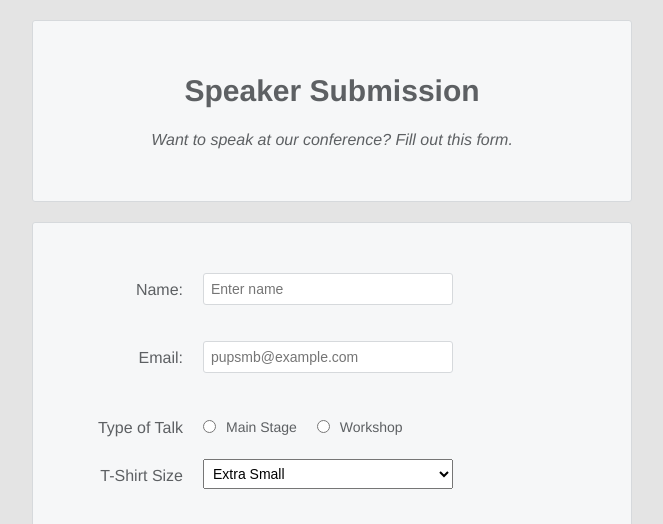
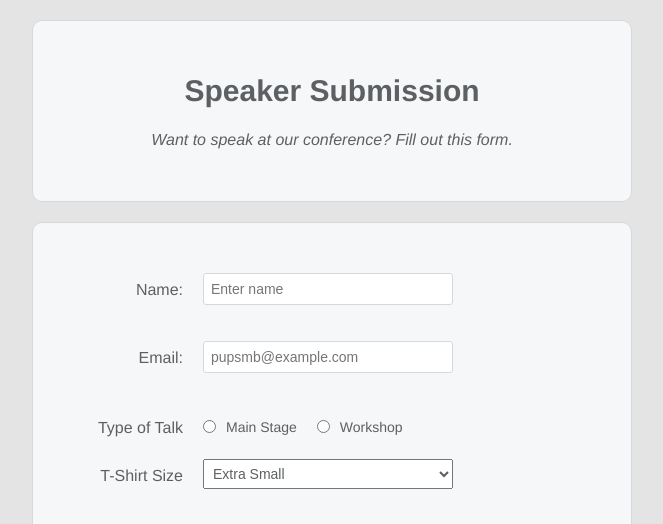
Before and after one commit to krl1403/Lavilla_HTML-FORMS, a plain HTML site: page speaker-submission.html in a window 1280 px wide. Shown: the top 524 px of the page, 308-971 px from the left. Drawn offline with Linux system fonts and the light colour scheme.

Commit message:
adjusted layout

```diff
--- a/styles.css
+++ b/styles.css
@@ -42,7 +42,7 @@ body {
   text-align: center;
   background-color: #F6F7F8;
   border: 1px solid #D6D9DC;
-  border-radius: 3px;
+  border-radius: 10px;
 
   width: 80%;
   margin: 20px 0;
@@ -57,7 +57,7 @@ body {
 .speaker-form {
   background-color: #F6F7F8;
   border: 1px solid #D6D9DC;
-  border-radius: 3px;
+  border-radius: 10px;
 
   width: 80%;
   padding: 50px;
@@ -120,6 +120,7 @@ body {
 
 /* Dropdown */
 .form-row select {
+  color: #5D6063;
   width: 100%;
   padding: 5px;
   font-size: 14px;
```
